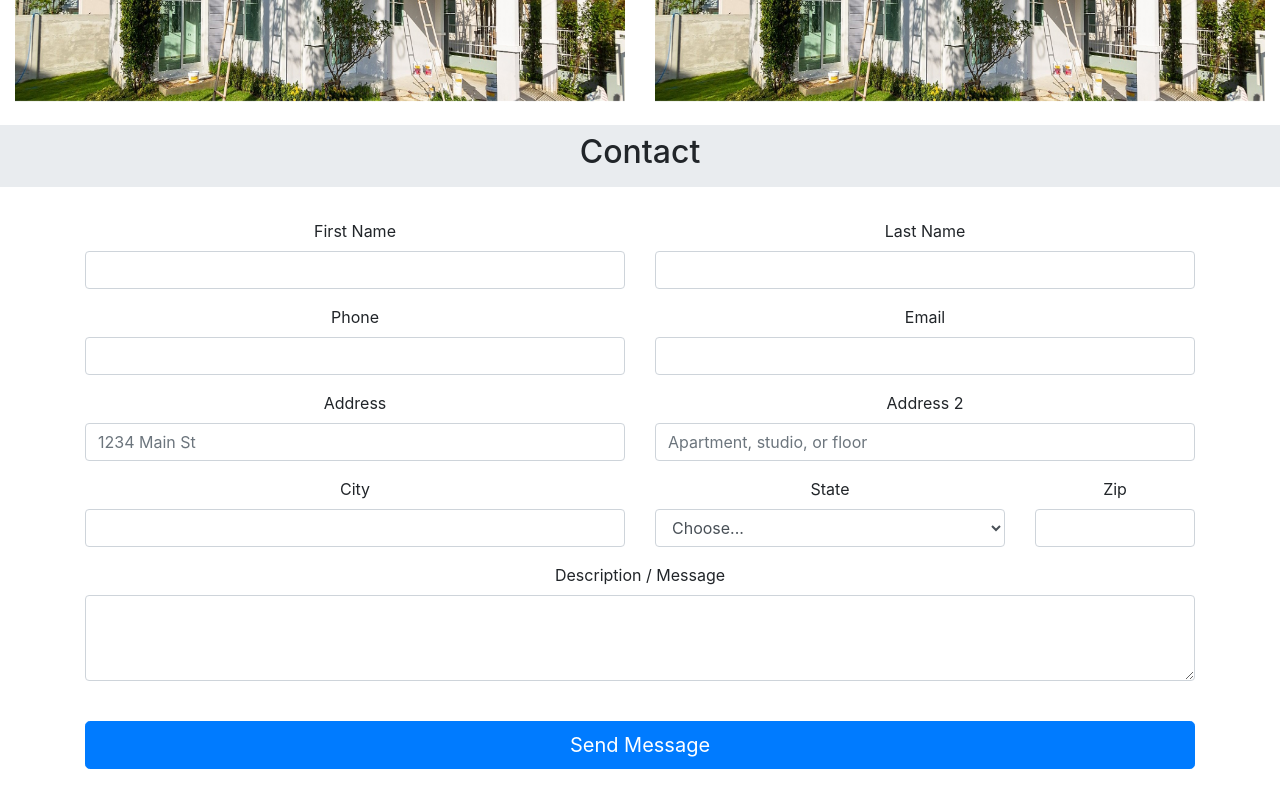
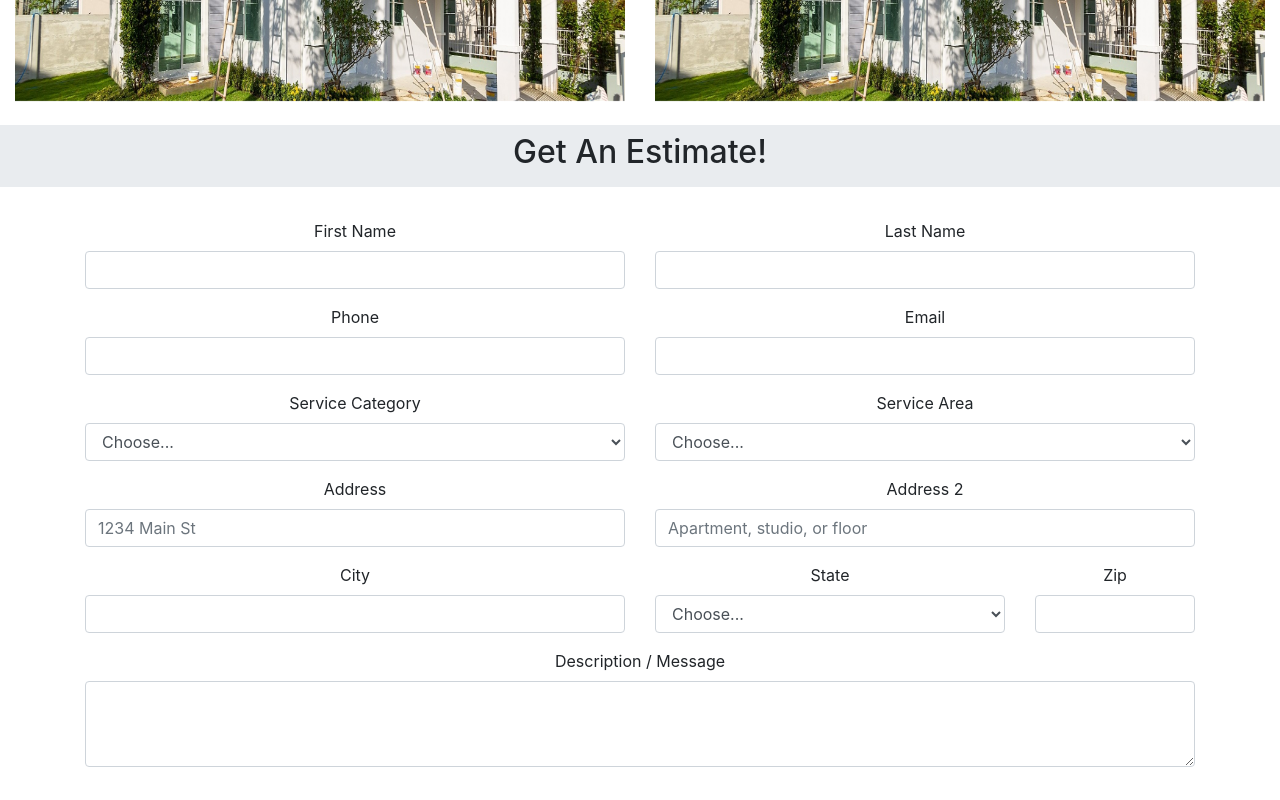
Before and after one commit to Janviermbilizi/perfect-painters, a React (Create React App) app: page /#/ in a window 1280 px wide. Shown: the part 6220-7020 px from the top of the page. Built offline with nearby package versions, Linux system fonts and the light colour scheme; no server answers.

Commit message:
Added service category and area

```diff
--- a/src/components/Contact.js
+++ b/src/components/Contact.js
@@ -11,13 +11,15 @@ const Contact = (props) => {
     lastname: "",
     phone: "",
     email: "",
+    servicecategory: "",
+    servicearea: "",
     address: "",
     address2: "",
     city: "",
     state: "",
     zip: "",
     message: "",
-    buttonText: "Send Message",
+    buttonText: "Submit Request",
     error: "",
     success: "",
   });
@@ -36,6 +38,8 @@ const Contact = (props) => {
     lastname,
     phone,
     email,
+    servicecategory,
+    servicearea,
     address,
     address2,
     city,
@@ -55,6 +59,8 @@ const Contact = (props) => {
       lastname,
       phone,
       email,
+      servicecategory,
+      servicearea,
       address,
       address2,
       city,
@@ -81,13 +87,15 @@ const Contact = (props) => {
           lastname: "",
           phone: "",
           email: "",
+          servicecategory: "",
+          servicearea: "",
           address: "",
           address2: "",
           city: "",
           state: "",
           zip: "",
           message: "",
-          buttonText: "Submitted",
+          buttonText: "Request Submitted",
           success: data.message,
         });
       }
@@ -96,7 +104,7 @@ const Contact = (props) => {
 
   return (
     <>
-      <Title title="Contact" />
+      <Title title="Get An Estimate!" />
       <div className="jumbotron jumbotron-fluid text-center bg-white py-2">
         <div className="container space2">
           {/* <div
@@ -216,6 +224,41 @@ const Contact = (props) => {
 
                 <div className="row">
                   <div className="col-md-6 form-group">
+                    <label htmlFor="servicecategory">Service Category</label>
+                    <select
+                      id="inputServicecategory"
+                      onChange={handleChange("servicecategory")}
+                      value={servicecategory}
+                      className="form-control"
+                    >
+                      <option defaultValue>Choose...</option>
+                      <option>Commercial painting</option>
+                      <option>Residential painting</option>
+                    </select>
+                  </div>
+                  <div className="col-md-6 form-group">
+                    <label htmlFor="servicearea">Service Area</label>
+                    <select
+                      id="inputServicearea"
+                      onChange={handleChange("servicearea")}
+                      value={servicearea}
+                      className="form-control"
+                    >
+                      <option defaultValue>Choose...</option>
+                      <option>Exterior painting</option>
+                      <option>Interior painting</option>
+                      <option>Interior & Exterior painting</option>
+                      <option>Paint cabinets</option>
+                      <option>Paint doors</option>
+                      <option>Repair drywall</option>
+                      <option>Repair water damage</option>
+                      <option>Staining</option>
+                    </select>
+                  </div>
+                </div>
+
+                <div className="row">
+                  <div className="col-md-6 form-group">
                     <label htmlFor="inputAddress">Address</label>
                     <input
                       type="text"
```
